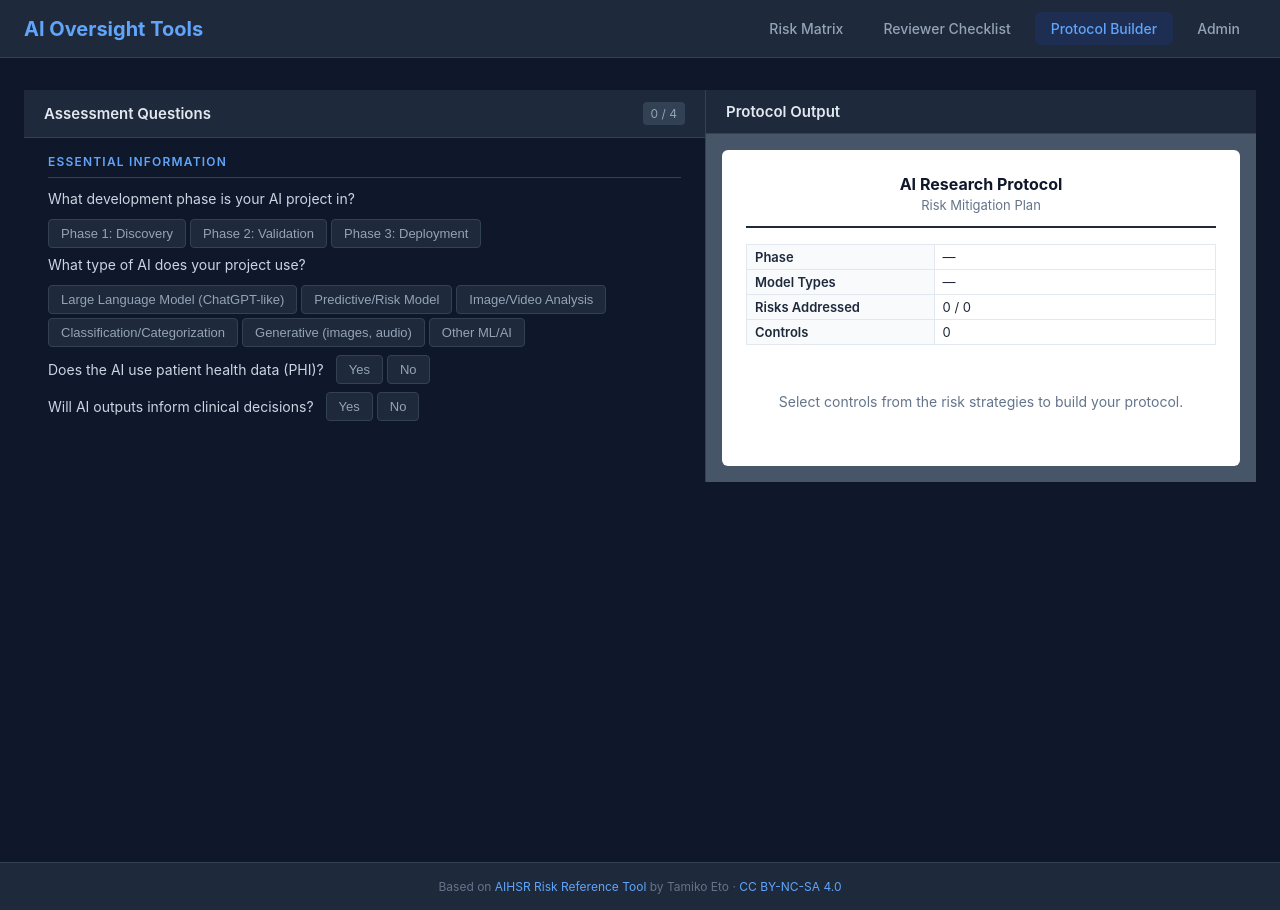
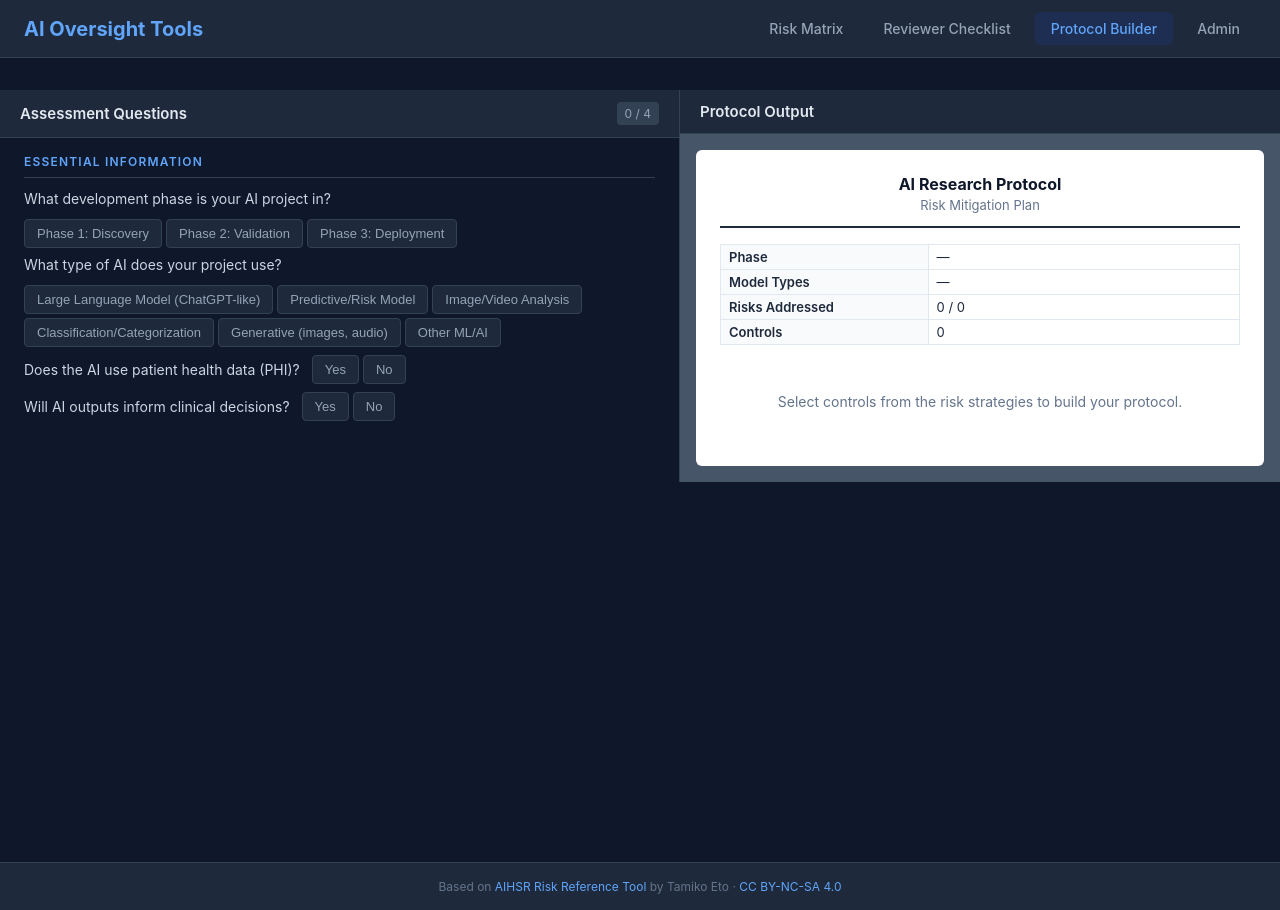
Before and after one commit to MALathon/ai-oversight-tools, a SvelteKit app in the folder webapp/: page /protocol-builder in a window 1280 px wide. Built offline with nearby package versions, Linux system fonts and the light colour scheme.

Commit message:
Fix Protocol Builder: show risks when phase selected, use full viewport
- Show risks panel once phase is selected (not all questions)
- Break out of layout max-width to use full viewport width
- Increase protocol panel width to 600px

```diff
--- a/webapp/src/routes/protocol-builder/+page.svelte
+++ b/webapp/src/routes/protocol-builder/+page.svelte
@@ -118,15 +118,8 @@
 		return questions;
 	});
 
-	// Check if all visible questions have been answered
-	let allQuestionsAnswered = $derived.by(() => {
-		for (const q of visibleQuestions) {
-			const answer = answers[q.id];
-			if (!answer) return false;
-			if (Array.isArray(answer) && answer.length === 0) return false;
-		}
-		return visibleQuestions.length > 0;
-	});
+	// Show risks once phase is selected (simpler - conditional questions make "all answered" complex)
+	let showRisks = $derived(!!answers['phase']);
 
 	// Count answered questions for progress display
 	let answeredCount = $derived.by(() => {
@@ -1107,8 +1100,8 @@
 		</aside>
 	</div>
 
-	<!-- Risks Panel (only shows when all questions answered) -->
-	{#if allQuestionsAnswered}
+	<!-- Risks Panel (shows once phase is selected) -->
+	{#if showRisks}
 		<main class="panel risks-panel">
 			<div class="panel-header">
 				<h2>Identified Risks ({displayedRisks.length})</h2>
@@ -1321,22 +1314,25 @@
 </div>
 
 <style>
+	/* Break out of layout's max-width to use full viewport */
 	.builder {
 		display: flex;
 		flex-direction: column;
 		height: calc(100vh - 60px);
 		background: #0f172a;
 		color: #e2e8f0;
+		width: 100vw;
+		margin-left: calc(-50vw + 50%);
+		position: relative;
 	}
 
 	/* Top Row: Questions + Protocol side by side */
 	.top-row {
 		display: grid;
-		grid-template-columns: 1fr 550px;
+		grid-template-columns: 1fr 600px;
 		gap: 1px;
 		background: #334155;
-		min-height: 280px;
-		max-height: 50vh;
+		flex-shrink: 0;
 	}
 
 	/* Questions Panel */
```
